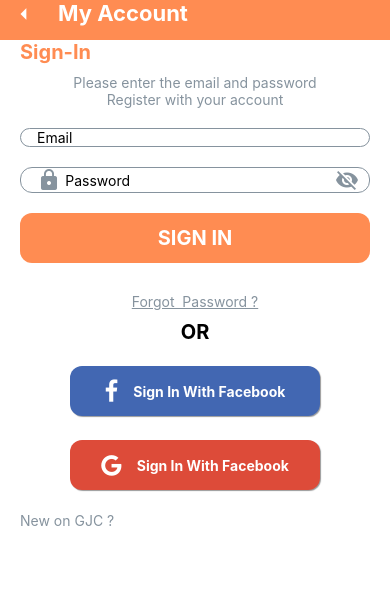
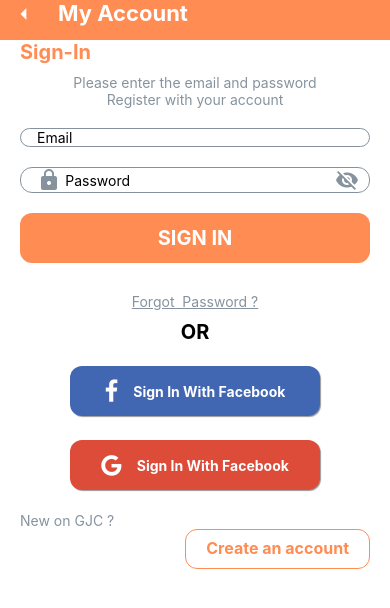
Before and after one commit to nickty/expressfood2, a React Native app: screen / in a window 390 px wide. Shown: the top 608 px of the page. Built offline with nearby package versions, Linux system fonts and the light colour scheme.

Commit message:
create account button added

```diff
--- a/src/screens/authScreens/SignInScreen.js
+++ b/src/screens/authScreens/SignInScreen.js
@@ -3,7 +3,7 @@ import React, { useRef, useState } from 'react'
 import Header from '../../components/Header'
 import { colors, parameters, titleHead } from '../../global/styles'
 import * as Animatable from 'react-native-animatable'
-import { Button, Icon, SocialIcon } from '@rneui/themed'
+import { Button, ButtonGroup, Icon, SocialIcon } from '@rneui/themed'
 import { AirbnbRating } from '@rneui/base'
 
 const SignInScreen = () => {
@@ -102,6 +102,14 @@ const SignInScreen = () => {
       <View style={{marginTop: 10, marginLeft: 20}}>
           <Text style={{...styles.text1}}>New on GJC ?</Text>
       </View>
+
+      <View style={{alignItems: "flex-end", marginHorizontal: 20}}>
+          <Button
+            title="Create an account"
+            buttonStyle={styles.createButton}
+            titleStyle={styles.createButtonTitle}
+          />
+      </View>
     </View>
   )
 }
@@ -138,5 +146,23 @@ const styles = StyleSheet.create({
         borderRadius: 12,
         height: 50,
         width: 250
+    },
+    createButton: {
+        backgroundColor: "white",
+        alignContent: 'center',
+        justifyContent: 'center',
+        borderRadius: 12,
+        borderWidth: 1,
+        borderColor: "#ff8c52",
+        height: 40,
+        paddingHorizontal: 20
+    },
+    createButtonTitle: {
+        color: "#ff8c52",
+        fontSize: 16,
+        fontWeight: "bold",
+        alignItems: 'center',
+        justifyContent: 'center',
+        marginTop: -3
     }
 })
```
